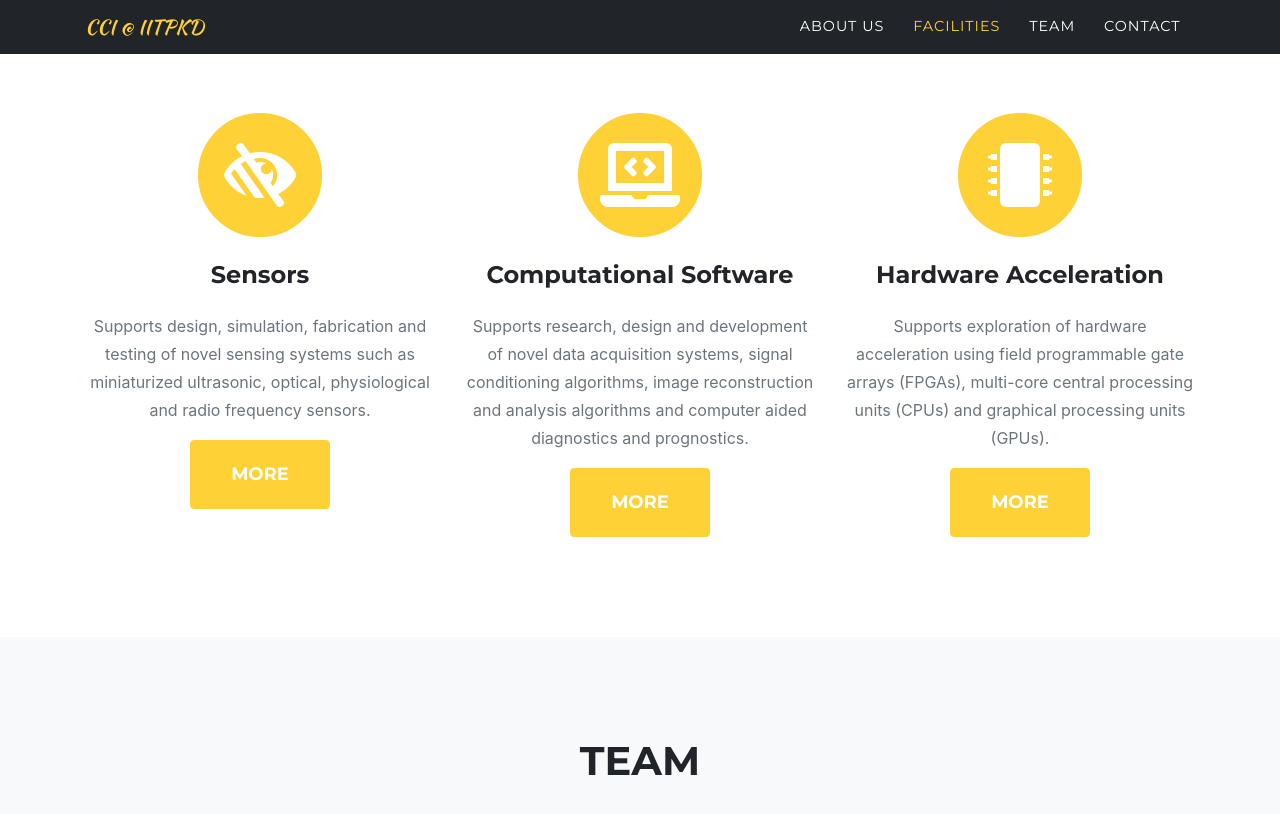
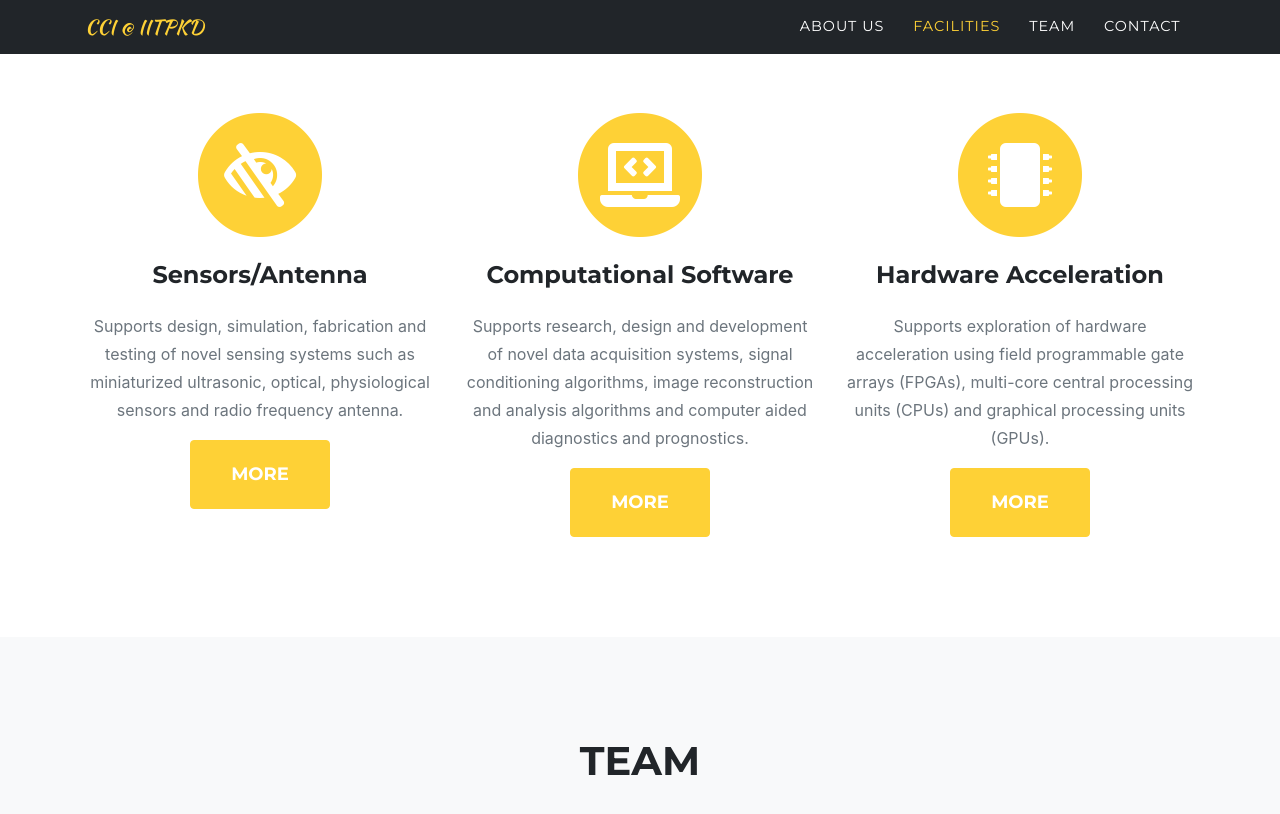
Before and after one commit to cci-iitpkd/cci-iitpkd.github.io, a Jekyll site: the page built from index.md, in a window 1280 px wide and 900 px high, scrolled down 1424 px, cut to the strip 0-856 px from the top of the window. Shown: the top 814 px of the strip. Built offline with Jekyll 4.4.1, drawn with Linux system fonts in a browser that asks for light colours; some web fonts are replaced.

Commit message:
Update sitetext.yml

```diff
--- a/_data/sitetext.yml
+++ b/_data/sitetext.yml
@@ -23,8 +23,8 @@ services:
     text: ""
     section: services
     list:
-      - title: "Sensors"
-        desc: "Supports design, simulation, fabrication and testing of novel sensing systems such as miniaturized ultrasonic, optical, physiological and radio frequency sensors."
+      - title: "Sensors/Antenna"
+        desc: "Supports design, simulation, fabrication and testing of novel sensing systems such as miniaturized ultrasonic, optical, physiological sensors and radio frequency antenna."
         icon: fas fa-low-vision #find more at https://fontawesome.com/icons
         button: "More"
         buttonlink: "sensing"
```
